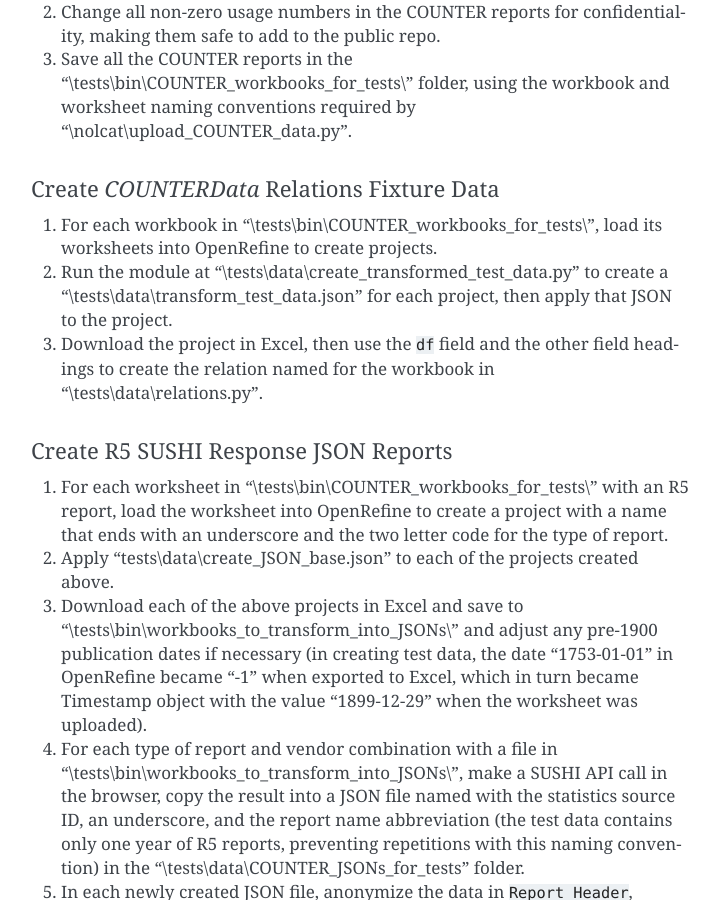
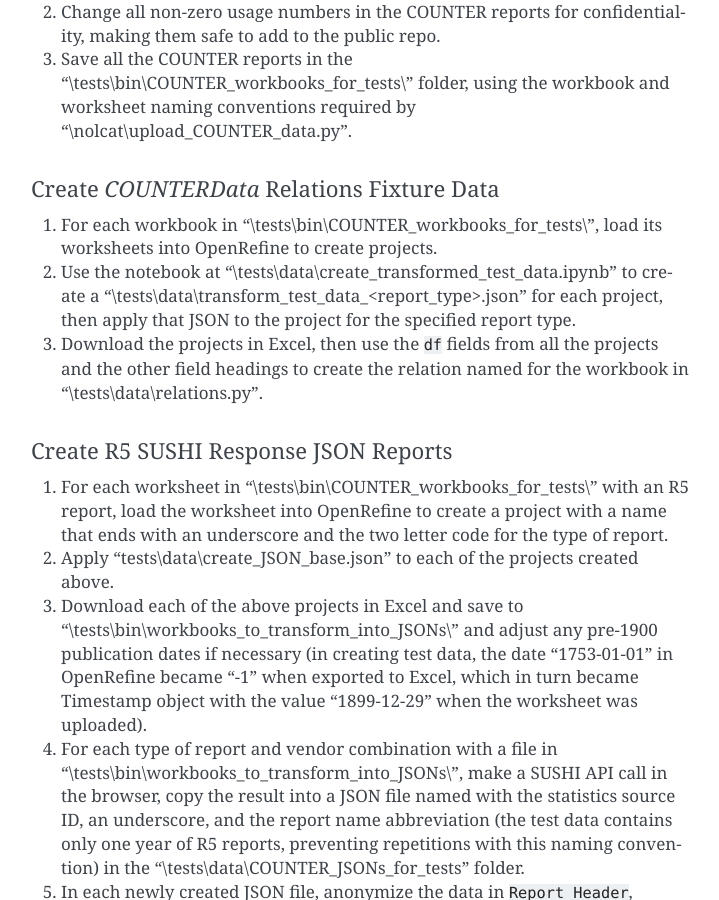
Before and after one commit to ereiskind/nolcat, a Sphinx documentation site: the page built from docs/source/testing.rst, in a window 1280 px wide and 900 px high, scrolled down 3504 px. Shown: the whole window, without its empty margins (389-1108 px from the left). Built offline with Sphinx 7.4.7, drawn with Linux system fonts in a browser that asks for light colours.

Commit message:
Create COUNTER data transformation notebook

```diff
--- a/docs/source/testing.rst
+++ b/docs/source/testing.rst
@@ -91,8 +91,8 @@ Create Tabular COUNTER Reports
 Create `COUNTERData` Relations Fixture Data
 -------------------------------------------
 1. For each workbook in "\\tests\\bin\\COUNTER_workbooks_for_tests\\", load its worksheets into OpenRefine to create projects.
-2. Run the module at "\\tests\\data\\create_transformed_test_data.py" to create a "\\tests\\data\\transform_test_data.json" for each project, then apply that JSON to the project.
-3. Download the project in Excel, then use the ``df`` field and the other field headings to create the relation named for the workbook in "\\tests\\data\\relations.py".
+2. Use the notebook at "\\tests\\data\\create_transformed_test_data.ipynb" to create a "\\tests\\data\\transform_test_data_<report_type>.json" for each project, then apply that JSON to the project for the specified report type.
+3. Download the projects in Excel, then use the ``df`` fields from all the projects and the other field headings to create the relation named for the workbook in "\\tests\\data\\relations.py".
 
 Create R5 SUSHI Response JSON Reports
 -------------------------------------
```
Also changed, not shown: 2 other files.
